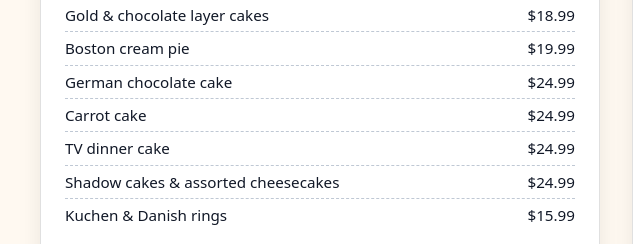
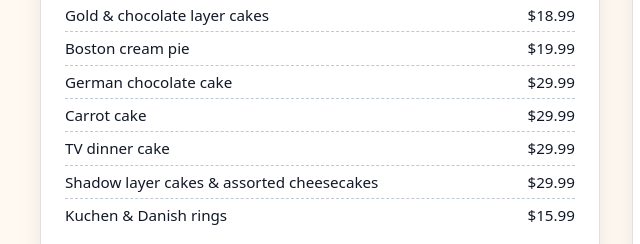
Before and after one commit to KlemmsBakery/KlemmsBakery, a plain HTML site: page cakes.html in a window 1280 px wide. Shown: the part 2682-2926 px from the top of the page, 24-664 px from the left. Drawn offline with Linux system fonts and the light colour scheme.

Commit message:
Update cakes.html

```diff
--- a/cakes.html
+++ b/cakes.html
@@ -184,10 +184,10 @@
                         <li><span>Jimmy fudge bar</span><span>$16.99</span></li>
                         <li><span>Gold &amp; chocolate layer cakes</span><span>$18.99</span></li>
                         <li><span>Boston cream pie</span><span>$19.99</span></li>
-                        <li><span>German chocolate cake</span><span>$24.99</span></li>
-                        <li><span>Carrot cake</span><span>$24.99</span></li>
-                        <li><span>TV dinner cake</span><span>$24.99</span></li>
-                        <li><span>Shadow cakes &amp; assorted cheesecakes</span><span>$24.99</span></li>
+                        <li><span>German chocolate cake</span><span>$29.99</span></li>
+                        <li><span>Carrot cake</span><span>$29.99</span></li>
+                        <li><span>TV dinner cake</span><span>$29.99</span></li>
+                        <li><span>Shadow layer cakes &amp; assorted cheesecakes</span><span>$29.99</span></li>
                         <li><span>Kuchen &amp; Danish rings</span><span>$15.99</span></li>
                     </ul>
                 </div>
```
